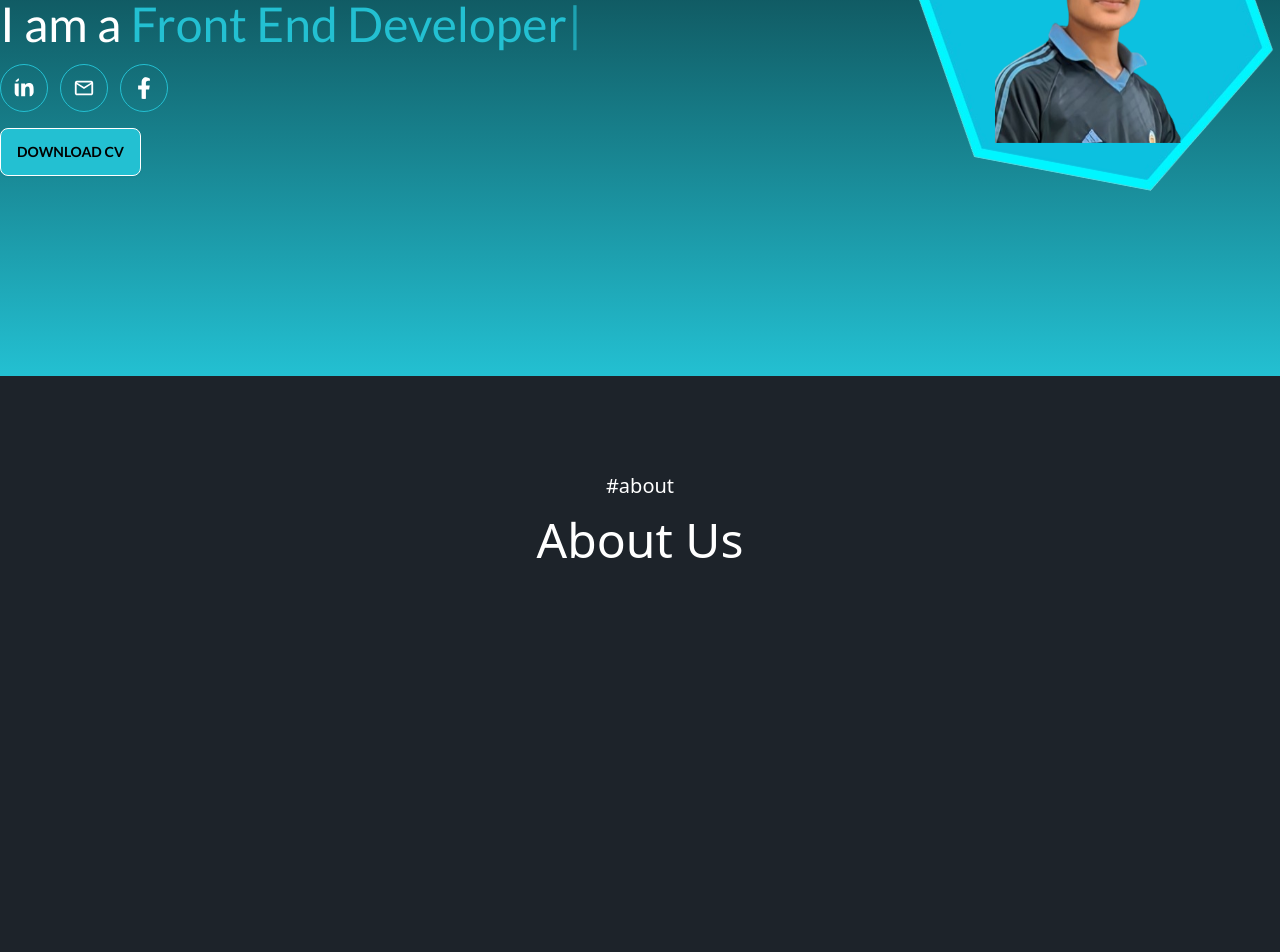
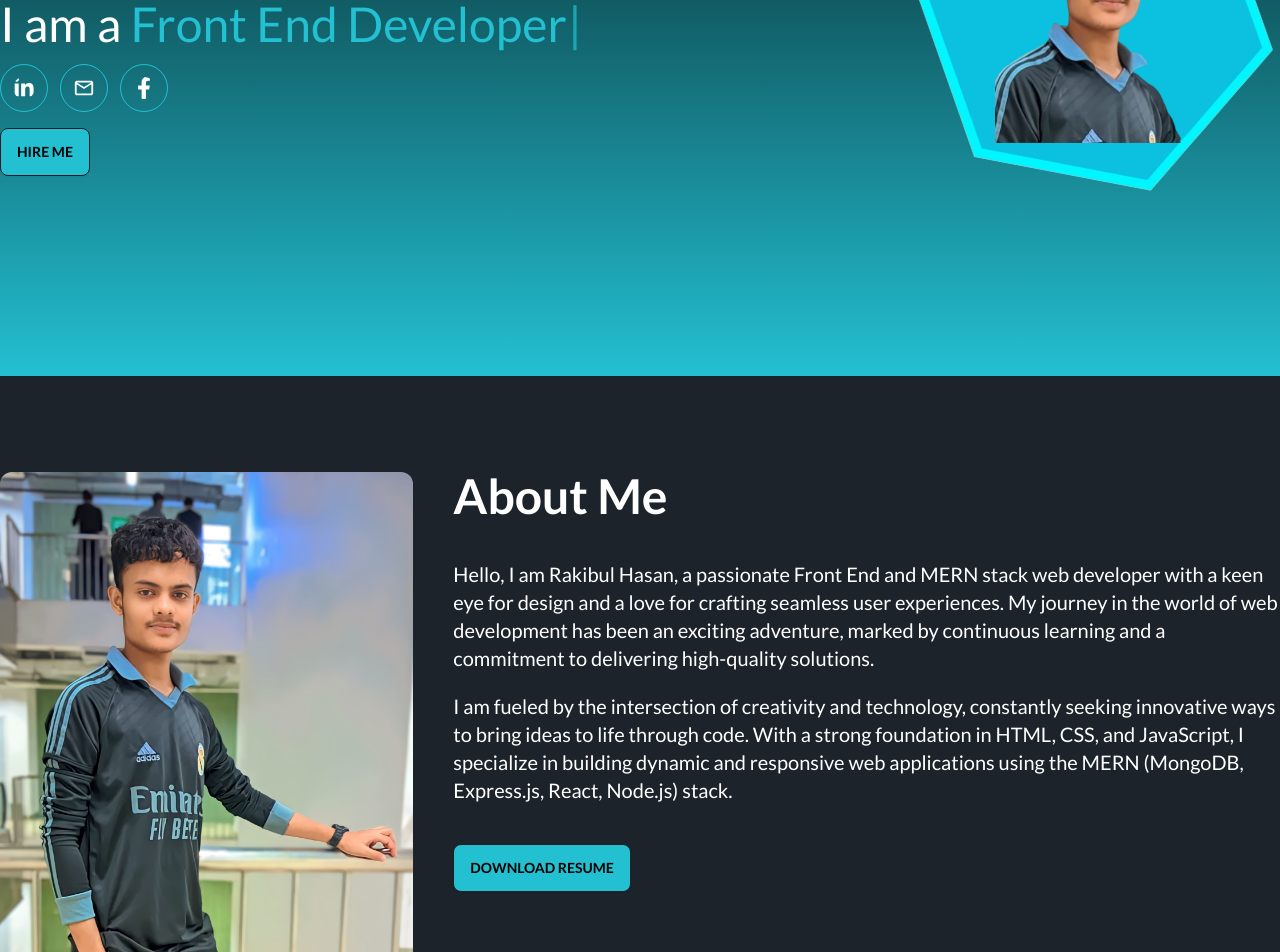
Before and after one commit to Rakibjrb/portfolio, a React (Vite) app: page / in a window 1280 px wide. Shown: the part 440-1392 px from the top of the page. Before the commit the page ends 1044 px from the top, so only its background shows below. Built offline with nearby package versions, Linux system fonts and the light colour scheme.

Commit message:
added picture and some information

```diff
--- a/src/Components/HomePageComponents/About/About.jsx
+++ b/src/Components/HomePageComponents/About/About.jsx
@@ -1,9 +1,33 @@
-import SectionHeader from "../../CommonComponets/SectionHeader/SectionHeader";
+import image from "../../../assets/images/mypic2.jpg";
 
 const About = () => {
   return (
-    <div className="mt-24 max-w-7xl mx-auto px-3 xl:px-0">
-      <SectionHeader title={"About Us"} subtitle={"#about"} />
+    <div className="mt-24 max-w-7xl mx-auto px-3 xl:px-0 font-lato">
+      <div className="mt-5 flex gap-10">
+        <div className="w-1/3">
+          <img className="rounded-xl" src={image} alt="about section pic" />
+        </div>
+        <div className="text-white w-2/3">
+          <h2 className="text-5xl font-semibold mb-10">About Me</h2>
+          <p className="text-xl">
+            Hello, I am Rakibul Hasan, a passionate Front End and MERN stack web
+            developer with a keen eye for design and a love for crafting
+            seamless user experiences. My journey in the world of web
+            development has been an exciting adventure, marked by continuous
+            learning and a commitment to delivering high-quality solutions.
+          </p>
+          <p className="text-xl mt-5">
+            I am fueled by the intersection of creativity and technology,
+            constantly seeking innovative ways to bring ideas to life through
+            code. With a strong foundation in HTML, CSS, and JavaScript, I
+            specialize in building dynamic and responsive web applications using
+            the MERN (MongoDB, Express.js, React, Node.js) stack.
+          </p>
+          <button className="btn text-black hover:text-white bg-[#23c0d2] uppercase mt-10 hover:border hover:border-white">
+            Download Resume
+          </button>
+        </div>
+      </div>
     </div>
   );
 };
--- a/src/Components/HomePageComponents/Banner/Banner.jsx
+++ b/src/Components/HomePageComponents/Banner/Banner.jsx
@@ -42,8 +42,8 @@ const Banner = () => {
               <FaFacebookF className=" hover:text-white border border-[#23c0d2] w-12 h-12 p-3 rounded-full hover:bg-[#3b5998] hover:border-none transition-all duration-500" />
             </a>
           </div>
-          <button className="btn border border-white uppercase bg-[#23c0d2] text-black hover:text-white transition-all duration-300">
-            Download CV
+          <button className="btn uppercase bg-[#23c0d2] text-black hover:text-white transition-all duration-300">
+            Hire Me
           </button>
         </div>
         <div className="relative">
```
Also changed, not shown: src/assets/images/mypic2.jpg (added).
